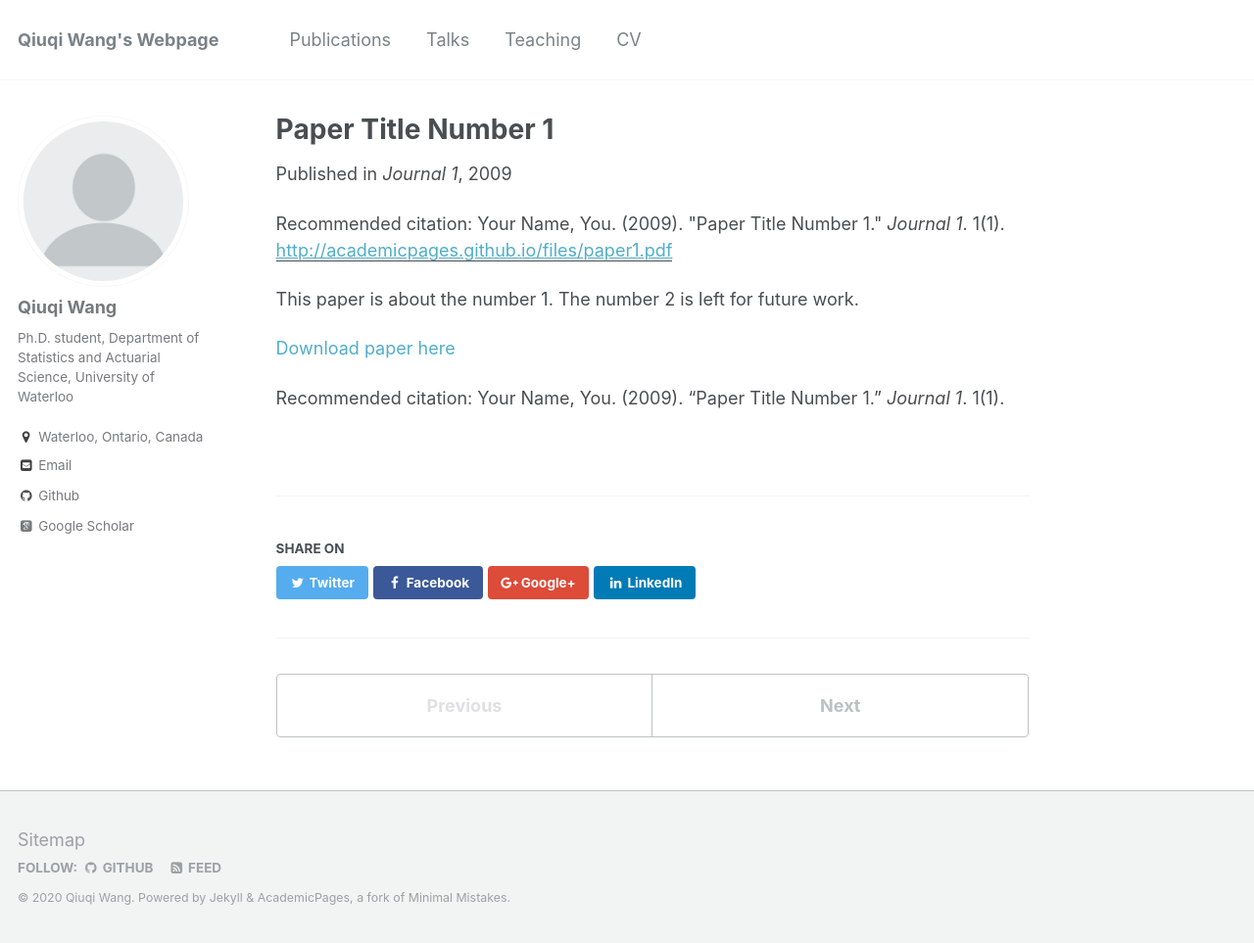
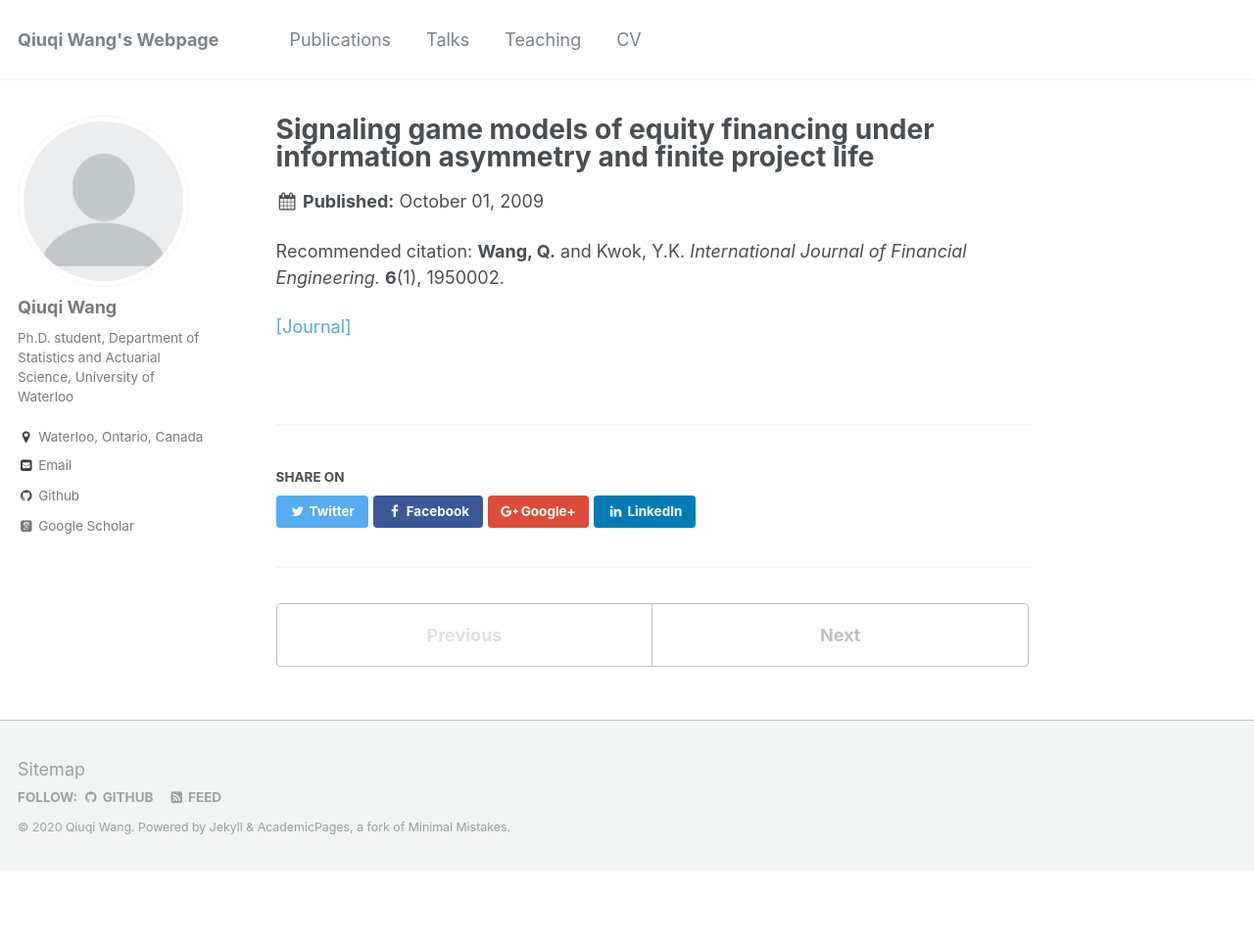
Before and after one commit to qwangan/qwangan.github.io, a Jekyll site: the page built from _publications/2009-10-01-paper-title-number-1.md, in a window 1280 px wide and 963 px high. Shown: the whole window at 98% size. Built offline with Jekyll 4.4.1, drawn with Linux system fonts in a browser that asks for light colours; some web fonts are replaced.

Commit message:
Update 2009-10-01-paper-title-number-1.md

```diff
--- a/_publications/2009-10-01-paper-title-number-1.md
+++ b/_publications/2009-10-01-paper-title-number-1.md
@@ -1,15 +1,7 @@
 ---
-title: "Paper Title Number 1"
+title: "Signaling game models of equity financing under information asymmetry and finite project life"
 collection: publications
 permalink: /publication/2009-10-01-paper-title-number-1
-excerpt: 'This paper is about the number 1. The number 2 is left for future work.'
-date: 2009-10-01
-venue: 'Journal 1'
-paperurl: 'http://academicpages.github.io/files/paper1.pdf'
-citation: 'Your Name, You. (2009). &quot;Paper Title Number 1.&quot; <i>Journal 1</i>. 1(1).'
+citation: '<b>Wang, Q.</b> and Kwok, Y.K. <i>International Journal of Financial Engineering.</i> <b>6</b>(1), 1950002.'
 ---
-This paper is about the number 1. The number 2 is left for future work.
-
-[Download paper here](http://academicpages.github.io/files/paper1.pdf)
-
-Recommended citation: Your Name, You. (2009). "Paper Title Number 1." <i>Journal 1</i>. 1(1).
+[[Journal]](https://www.worldscientific.com/doi/10.1142/S2424786319500026)
```
